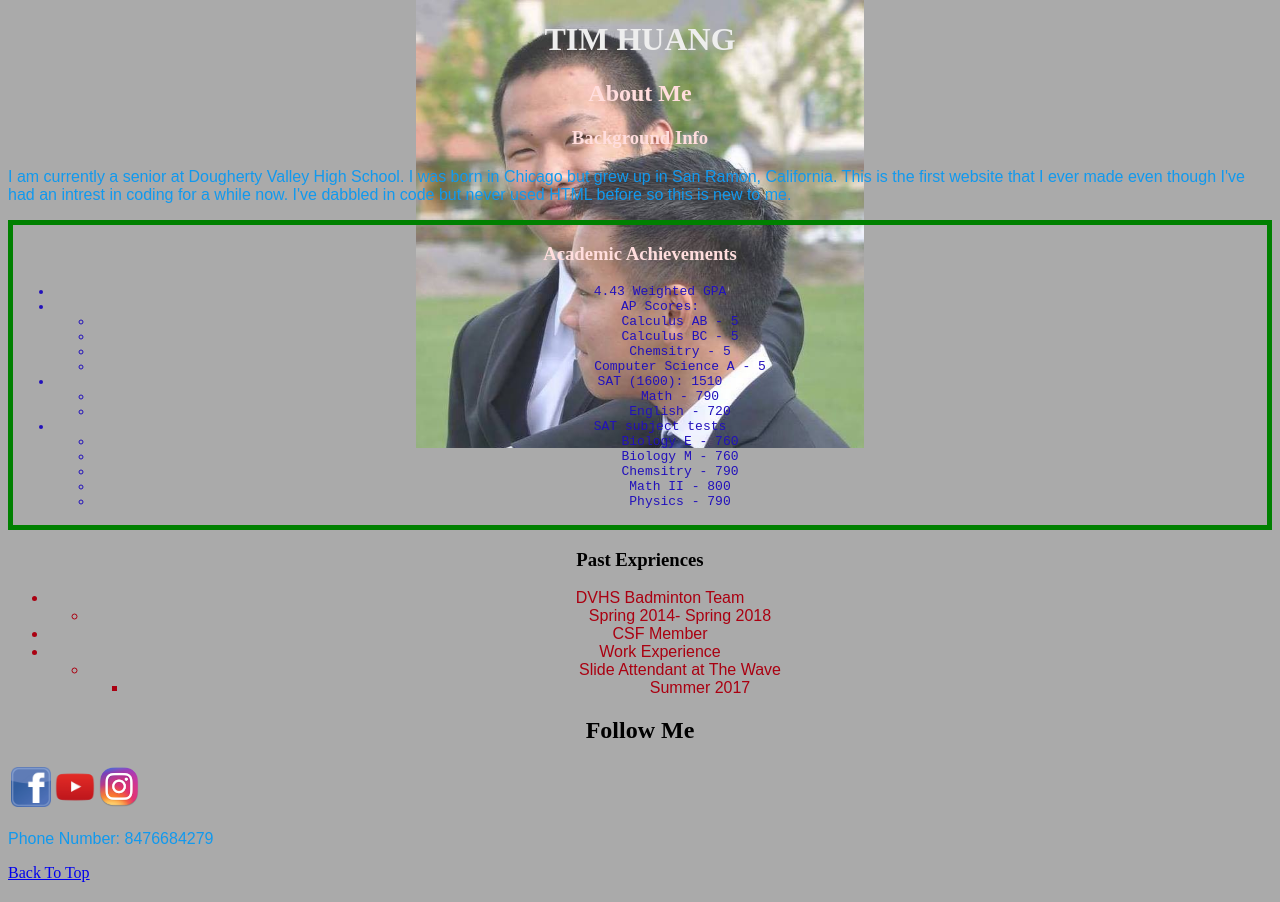
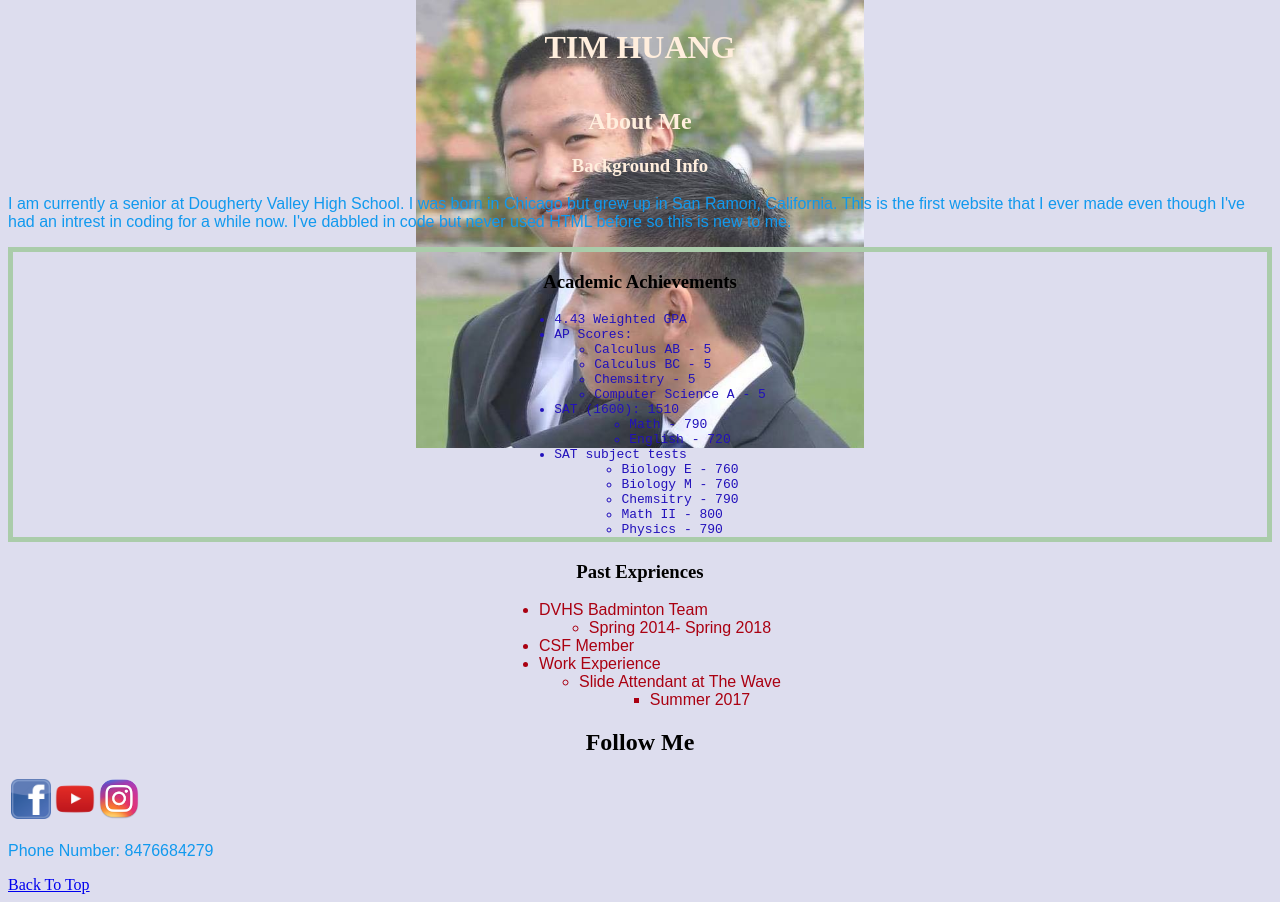
Before and after one commit to Indigo-N-I/whoisis.github.io, a plain HTML site: page index.html in a window 1280 px wide. Drawn offline with Linux system fonts and the light colour scheme.

Commit message:
Colour changs

```diff
--- a/index.html
+++ b/index.html
@@ -2,16 +2,16 @@
 <!DOCTYPE html>
 
     <head>
-        <link rel ="stylesheet" href = "styles.css" />
+        <link rel ="stylesheet" href = "screwPulkit.css" />
         <title>Tim Huang</title>
     </head>
     <body>
         <div id= "Header">
             <h1> TIM HUANG</h1>
         </div>
-        <div id = "AboutMe">
+        <div><span class = "class">
             <h2> About Me</h2>
-           <h3> Background Info</h3>
+           <h3> Background Info</h3></span>
             <p>I am currently a senior at Dougherty Valley High School. I was born in Chicago
             but grew up in San Ramon, California.
             This is the first website that I ever made even though I've had an intrest in coding
@@ -51,7 +51,7 @@
             </ul>
             </div>
         </div>
-        <div id="Past Experiences">
+        <div class="PastExperiences">
             <h3> Past Expriences</h3>
             <ul>
                 <li>DVHS Badminton Team</li>
@@ -68,7 +68,7 @@
                 </ul>
             </ul>
         </div>
-        <div id = "Contact Info">
+        <div class = "ContactInfo">
             <h2>Follow Me</h2>
             <table>
                 <tr>
@@ -81,7 +81,7 @@
                 <img src="Instagram.png" style="width:40px;height:40px"></a></td>
                 </tr>
             </table>
-            <p>Phone Number: 8476684279</p>
+            <p class = "fuck">Phone Number: 8476684279</p>
         </div>
         <a href = "#top">Back To Top</a>
 
--- a/styles.css
+++ b/screwPulkit.css
@@ -4,17 +4,23 @@ body{
     background-size: 35%;
     background-position: center top;
     background-repeat: no-repeat;
-    background-color: #AAA;
+    background-color: #DDE;
 }
 .AcidemicAchievements{
-    border: 5px solid green;
+    border: 5px solid #ACA;
 }
-.AboutMe{
-    column-count: 2;
+div{
+    column-count: 1;
+}
+.PastExperiences{
+    column-count: 1;
 }
 
 h1, h2, h3{
     text-align: center;
+}
+.class{
+    color: #FED;
 }
 p{
     text-align: left;
@@ -25,17 +31,15 @@ p{
 ul{
     color: #A01;
     font-family: "Arial";
-    text-align: center;
+    display: table;
+    margin:0 auto;
 }
 .academics{
      color: #21B;
      font-family: monospace;
 }
 #Header{
-    color: #EEE;
-}
-#AboutMe{
-    color:#FDD;
+    color: #FED;
 }
 #AcidemicAchievements{
     color:#000;
```
